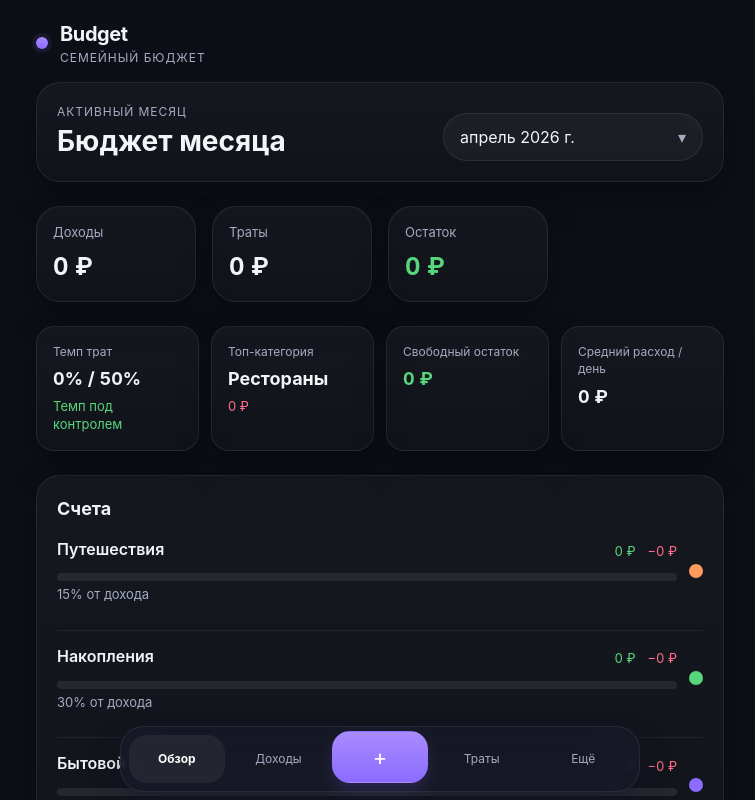
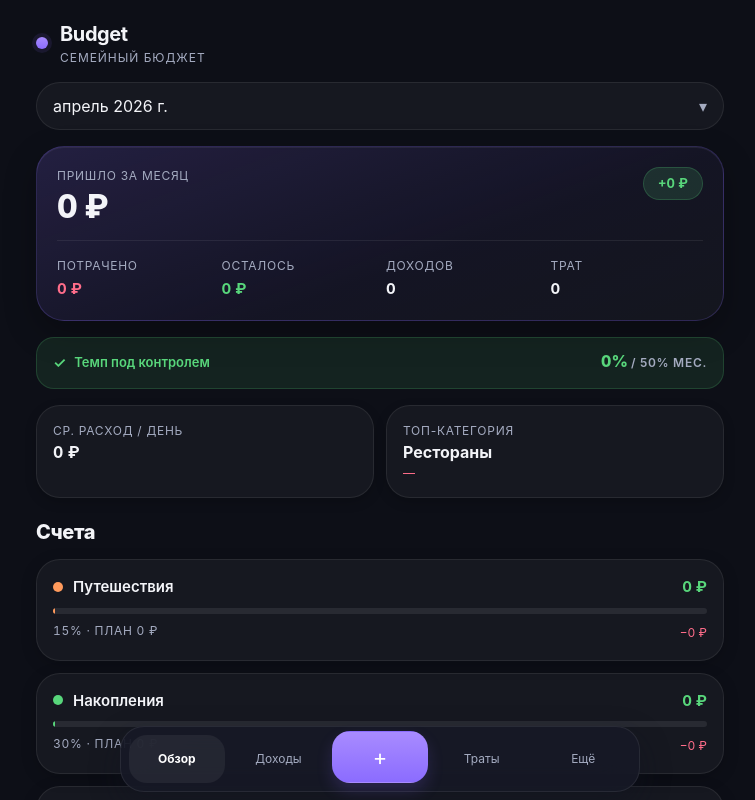
Before and after one commit to Trooll32/Budget, a Vue app: page / in a window 1280 px wide. Shown: the top 800 px of the page, without its empty margins (260-1015 px from the left). Built offline with nearby package versions, Linux system fonts and the light colour scheme.

Commit message:
feat: redesign DashboardPage — iOS Large Title style, hero summary, account cards

```diff
--- a/src/pages/DashboardPage.vue
+++ b/src/pages/DashboardPage.vue
@@ -1,81 +1,100 @@
 <template>
-  <section class="page stack-lg">
-    <!-- Hero card -->
-    <div class="hero-card">
-      <div>
-        <div class="eyebrow">Активный месяц</div>
-        <h1>Бюджет месяца</h1>
-      </div>
+  <section class="page">
+
+    <!-- ── Month switcher ────────────────────────────────────── -->
+    <div class="dash-month">
       <MonthSwitcher />
     </div>
 
-    <!-- Summary stats -->
-    <div class="stats-grid">
-      <article class="stat-card">
-        <span>Доходы</span>
-        <strong>{{ formatMoney(t.totalIncome) }}</strong>
-      </article>
-      <article class="stat-card">
-        <span>Траты</span>
-        <strong>{{ formatMoney(t.totalExpense) }}</strong>
-      </article>
-      <article class="stat-card wide">
-        <span>Остаток</span>
-        <strong :class="t.freeCash >= 0 ? 'positive' : 'negative'">{{ formatMoney(t.freeCash) }}</strong>
-      </article>
+    <!-- ── Hero summary card ─────────────────────────────────── -->
+    <div class="dash-hero">
+      <div class="dash-hero__top">
+        <div>
+          <div class="dash-label">Пришло за месяц</div>
+          <div class="dash-hero__income">{{ formatMoney(t.totalIncome) }}</div>
         </div>
-
-    <!-- Priority mini cards -->
-    <div class="mini-grid">
-      <div class="mini-card">
-        <span>Темп трат</span>
-        <strong>{{ burnRate }}% / {{ monthProgress }}%</strong>
-        <div class="small" :class="burnAhead ? 'negative' : 'positive'">
-          {{ burnAhead ? 'Тратишь быстрее месяца' : 'Темп под контролем' }}
+        <div class="dash-hero__badge" :class="t.freeCash >= 0 ? 'badge--pos' : 'badge--neg'">
+          {{ t.freeCash >= 0 ? '+' : '' }}{{ formatMoney(t.freeCash) }}
         </div>
       </div>
-      <div class="mini-card">
-        <span>Топ-категория</span>
-        <strong>{{ topCategoryName }}</strong>
-        <div class="small negative">{{ formatMoney(topCategoryAmount) }}</div>
+      <div class="dash-hero__divider"></div>
+      <div class="dash-hero__row">
+        <div class="dash-hero__stat">
+          <div class="dash-label">Потрачено</div>
+          <div class="dash-hero__val negative">{{ formatMoney(t.totalExpense) }}</div>
         </div>
-      <div class="mini-card">
-        <span>Свободный остаток</span>
-        <strong :class="t.freeCash >= 0 ? 'positive' : 'negative'">{{ formatMoney(t.freeCash) }}</strong>
+        <div class="dash-hero__stat">
+          <div class="dash-label">Осталось</div>
+          <div class="dash-hero__val" :class="t.freeCash >= 0 ? 'positive' : 'negative'">{{ formatMoney(t.freeCash) }}</div>
         </div>
-      <div class="mini-card">
-        <span>Средний расход / день</span>
-        <strong>{{ formatMoney(avgDaily) }}</strong>
+        <div class="dash-hero__stat">
+          <div class="dash-label">Доходов</div>
+          <div class="dash-hero__val">{{ store.incomes.length }}</div>
+        </div>
+        <div class="dash-hero__stat">
+          <div class="dash-label">Трат</div>
+          <div class="dash-hero__val">{{ store.expenses.length }}</div>
+        </div>
       </div>
     </div>
 
-    <!-- Accounts list with progress bars -->
-    <article class="panel">
-      <div class="panel-head"><h2>Счета</h2></div>
-      <div class="list">
-        <div v-for="account in store.accounts" :key="account.id" class="list-item">
-          <div style="width:100%;">
-            <div class="account-row">
-              <div class="title">{{ account.name }}</div>
-              <div class="account-amounts">
-                <span class="positive">{{ formatMoney(t.allocatedByAccount[account.id] ?? 0) }}</span>
-                <span class="negative">−{{ formatMoney(t.spentByAccount[account.id] ?? 0) }}</span>
+    <!-- ── Burn rate strip ────────────────────────────────────── -->
+    <div class="dash-burn" :class="burnAhead ? 'burn--warn' : 'burn--ok'">
+      <div class="dash-burn__left">
+        <span class="dash-burn__icon">{{ burnAhead ? '⚡' : '✓' }}</span>
+        <span>{{ burnAhead ? 'Тратишь быстрее месяца' : 'Темп под контролем' }}</span>
+      </div>
+      <div class="dash-burn__right">
+        <span class="dash-burn__val">{{ burnRate }}%</span>
+        <span class="dash-label"> / {{ monthProgress }}% мес.</span>
       </div>
     </div>
-            <div class="bar" style="margin-top:8px;">
-              <span
-                :style="{
-                  width: barWidth(t.allocatedByAccount[account.id], t.spentByAccount[account.id]) + '%',
-                  background: account.color
-                }"
-              ></span>
+
+    <!-- ── Quick stats 2×2 ────────────────────────────────────── -->
+    <div class="dash-quick">
+      <div class="dash-quick__card">
+        <div class="dash-label">Ср. расход / день</div>
+        <div class="dash-quick__val">{{ formatMoney(avgDaily) }}</div>
       </div>
-            <div class="small" style="margin-top:4px;">{{ account.percent }}% от дохода</div>
-          </div>
-          <div class="dot" :style="{ background: account.color }" style="flex-shrink:0;"></div>
+      <div class="dash-quick__card">
+        <div class="dash-label">Топ-категория</div>
+        <div class="dash-quick__val">{{ topCategoryName }}</div>
+        <div class="dash-quick__sub negative">{{ topCategoryAmount > 0 ? formatMoney(topCategoryAmount) : '—' }}</div>
       </div>
     </div>
-    </article>
+
+    <!-- ── Accounts ───────────────────────────────────────────── -->
+    <div class="dash-section-title">Счета</div>
+    <div class="dash-accounts">
+      <div
+        v-for="acc in store.accounts"
+        :key="acc.id"
+        class="dash-acc"
+      >
+        <div class="dash-acc__header">
+          <div class="dash-acc__dot" :style="{ background: acc.color }"></div>
+          <div class="dash-acc__name">{{ acc.name }}</div>
+          <div
+            class="dash-acc__remain"
+            :class="remainByAccount(acc.id) >= 0 ? 'positive' : 'negative'"
+          >{{ formatMoney(remainByAccount(acc.id)) }}</div>
+        </div>
+        <div class="dash-acc__bar-wrap">
+          <div
+            class="dash-acc__bar-fill"
+            :style="{
+              width: barWidth(t.allocatedByAccount[acc.id], t.spentByAccount[acc.id]) + '%',
+              background: acc.color
+            }"
+          ></div>
+        </div>
+        <div class="dash-acc__meta">
+          <span class="dash-label">{{ acc.percent }}% · план {{ formatMoney(t.allocatedByAccount[acc.id] ?? 0) }}</span>
+          <span class="negative">−{{ formatMoney(t.spentByAccount[acc.id] ?? 0) }}</span>
+        </div>
+      </div>
+    </div>
+
   </section>
 </template>
 
@@ -120,8 +139,220 @@ const topCategoryName = computed(() => {
 
 const topCategoryAmount = computed(() => topCategoryEntry.value?.[1] ?? 0)
 
+function remainByAccount(id: string) {
+  return (t.value.allocatedByAccount[id] ?? 0) - (t.value.spentByAccount[id] ?? 0)
+}
+
 function barWidth(allocated: number, spent: number) {
   if (!allocated || allocated <= 0) return 0
   return Math.min(100, Math.round((spent / allocated) * 100))
 }
 </script>
+
+<style scoped>
+/* ── Month switcher row ────────────────────────────────── */
+.dash-month {
+  padding: 0 0 var(--space-4);
+}
+
+/* ── Hero ─────────────────────────────────────────────── */
+.dash-hero {
+  background: linear-gradient(160deg, rgba(139,108,255,.18) 0%, rgba(139,108,255,.06) 60%, rgba(255,255,255,.03) 100%);
+  border: 1px solid rgba(139,108,255,.22);
+  border-radius: var(--radius-xl);
+  padding: var(--space-5);
+  margin-bottom: var(--space-4);
+  box-shadow: 0 12px 32px rgba(0,0,0,.28), inset 0 1px 0 rgba(255,255,255,.06);
+}
+.dash-hero__top {
+  display: flex;
+  justify-content: space-between;
+  align-items: flex-start;
+  gap: var(--space-3);
+  margin-bottom: var(--space-4);
+}
+.dash-label {
+  font-size: 12px;
+  color: var(--color-text-muted);
+  text-transform: uppercase;
+  letter-spacing: .06em;
+  margin-bottom: 4px;
+}
+.dash-hero__income {
+  font-size: 32px;
+  font-weight: 800;
+  letter-spacing: -.03em;
+  font-variant-numeric: tabular-nums;
+  line-height: 1.1;
+}
+.dash-hero__badge {
+  padding: 6px 14px;
+  border-radius: var(--radius-full);
+  font-size: 13px;
+  font-weight: 700;
+  font-variant-numeric: tabular-nums;
+  white-space: nowrap;
+  flex-shrink: 0;
+}
+.badge--pos {
+  background: rgba(88,214,123,.14);
+  color: var(--color-positive);
+  border: 1px solid rgba(88,214,123,.22);
+}
+.badge--neg {
+  background: rgba(255,109,138,.14);
+  color: var(--color-negative);
+  border: 1px solid rgba(255,109,138,.22);
+}
+.dash-hero__divider {
+  height: 1px;
+  background: rgba(255,255,255,.07);
+  margin-bottom: var(--space-4);
+}
+.dash-hero__row {
+  display: grid;
+  grid-template-columns: repeat(4, 1fr);
+  gap: var(--space-3);
+}
+.dash-hero__stat {}
+.dash-hero__val {
+  font-size: 15px;
+  font-weight: 700;
+  font-variant-numeric: tabular-nums;
+}
+
+/* ── Burn rate ─────────────────────────────────────────── */
+.dash-burn {
+  display: flex;
+  justify-content: space-between;
+  align-items: center;
+  padding: 12px var(--space-4);
+  border-radius: var(--radius-md);
+  margin-bottom: var(--space-4);
+  font-size: 13px;
+  font-weight: 600;
+  gap: var(--space-3);
+}
+.burn--ok {
+  background: rgba(88,214,123,.1);
+  border: 1px solid rgba(88,214,123,.18);
+  color: var(--color-positive);
+}
+.burn--warn {
+  background: rgba(255,109,138,.1);
+  border: 1px solid rgba(255,109,138,.18);
+  color: var(--color-negative);
+}
+.dash-burn__left {
+  display: flex;
+  align-items: center;
+  gap: 8px;
+}
+.dash-burn__icon { font-size: 15px; }
+.dash-burn__right {
+  display: flex;
+  align-items: baseline;
+  gap: 3px;
+  white-space: nowrap;
+}
+.dash-burn__val {
+  font-size: 16px;
+  font-weight: 800;
+  font-variant-numeric: tabular-nums;
+}
+
+/* ── Quick stats ───────────────────────────────────────── */
+.dash-quick {
+  display: grid;
+  grid-template-columns: 1fr 1fr;
+  gap: var(--space-3);
+  margin-bottom: var(--space-5);
+}
+.dash-quick__card {
+  background: rgba(255,255,255,.04);
+  border: 1px solid var(--color-border);
+  border-radius: var(--radius-lg);
+  padding: var(--space-4);
+  box-shadow: 0 4px 12px rgba(0,0,0,.18);
+}
+.dash-quick__val {
+  font-size: 16px;
+  font-weight: 700;
+  margin-top: 2px;
+  font-variant-numeric: tabular-nums;
+  line-height: 1.2;
+}
+.dash-quick__sub {
+  font-size: 12px;
+  margin-top: 2px;
+  font-variant-numeric: tabular-nums;
+}
+
+/* ── Section title ─────────────────────────────────────── */
+.dash-section-title {
+  font-size: 20px;
+  font-weight: 800;
+  letter-spacing: -.02em;
+  margin-bottom: var(--space-3);
+}
+
+/* ── Account cards ─────────────────────────────────────── */
+.dash-accounts {
+  display: grid;
+  gap: var(--space-3);
+  padding-bottom: var(--space-6);
+}
+.dash-acc {
+  background: rgba(255,255,255,.04);
+  border: 1px solid var(--color-border);
+  border-radius: var(--radius-lg);
+  padding: var(--space-4);
+  box-shadow: 0 4px 16px rgba(0,0,0,.18);
+}
+.dash-acc__header {
+  display: flex;
+  align-items: center;
+  gap: 10px;
+  margin-bottom: 10px;
+}
+.dash-acc__dot {
+  width: 10px;
+  height: 10px;
+  border-radius: var(--radius-full);
+  flex-shrink: 0;
+}
+.dash-acc__name {
+  font-weight: 600;
+  font-size: 15px;
+  flex: 1;
+}
+.dash-acc__remain {
+  font-size: 15px;
+  font-weight: 700;
+  font-variant-numeric: tabular-nums;
+}
+.dash-acc__bar-wrap {
+  height: 6px;
+  border-radius: var(--radius-full);
+  background: rgba(255,255,255,.08);
+  overflow: hidden;
+  margin-bottom: 8px;
+}
+.dash-acc__bar-fill {
+  height: 100%;
+  border-radius: inherit;
+  transition: width .4s cubic-bezier(.16,1,.3,1);
+  min-width: 2px;
+}
+.dash-acc__meta {
+  display: flex;
+  justify-content: space-between;
+  align-items: center;
+  font-size: 12px;
+  font-variant-numeric: tabular-nums;
+}
+
+/* ── Colors ────────────────────────────────────────────── */
+.positive { color: var(--color-positive); }
+.negative { color: var(--color-negative); }
+</style>
```
Lines whose indentation alone changed are shown as unchanged.
